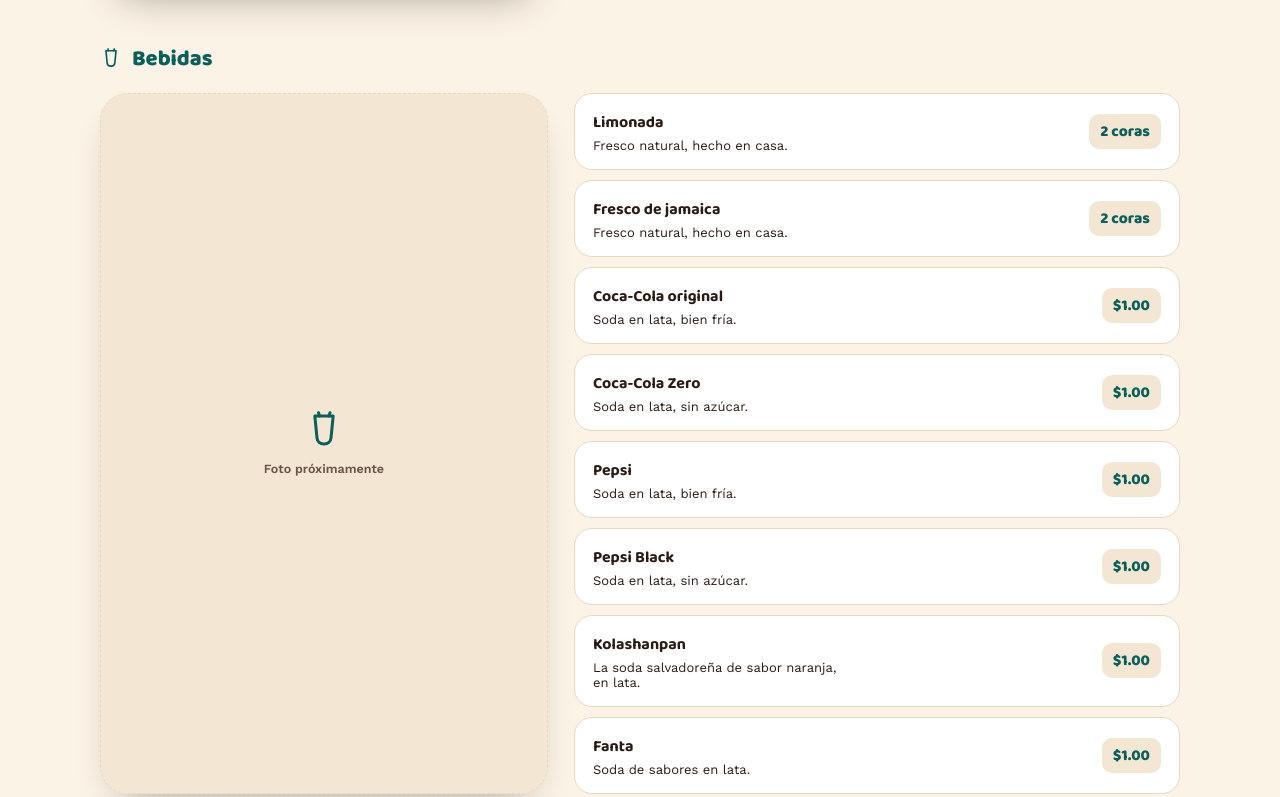
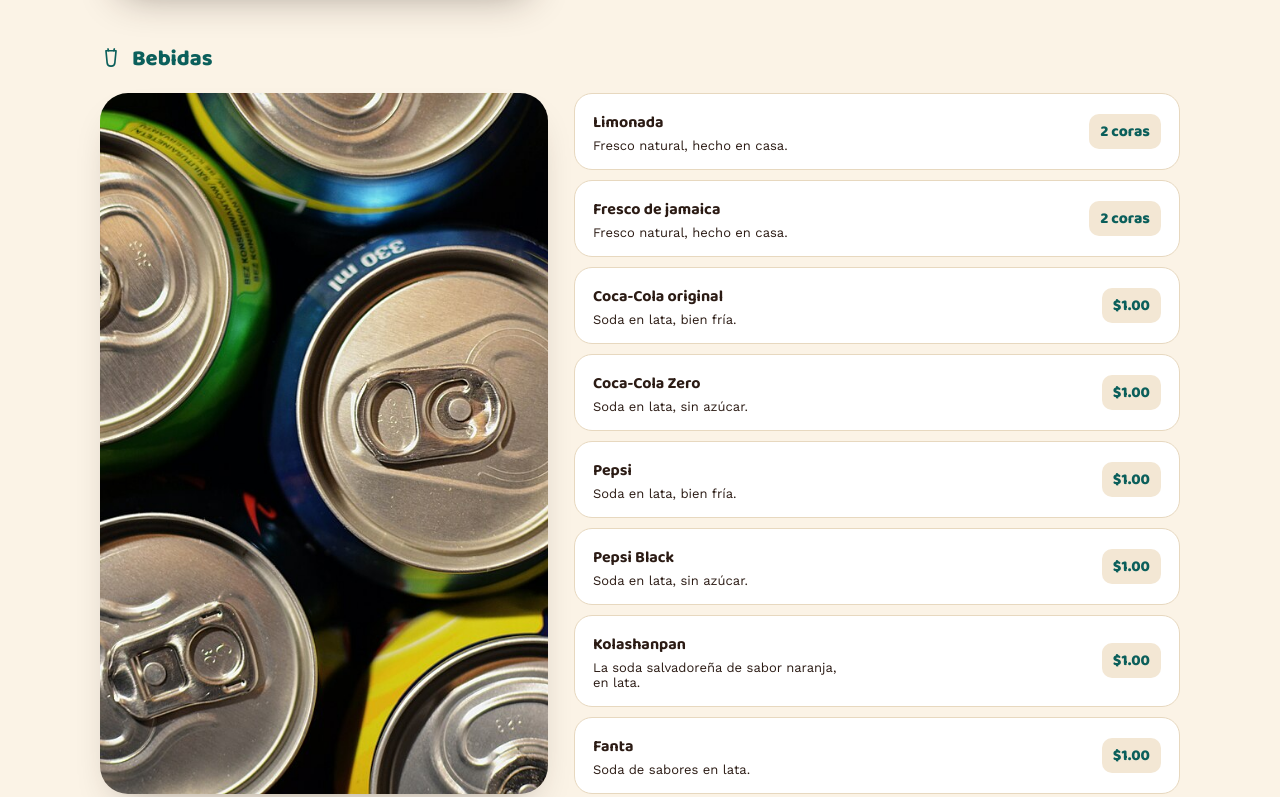
Before and after one commit to hbonilla6/lacasita, a plain HTML site: page index.html in a window 1280 px wide. Shown: the part 2906-3703 px from the top of the page. Drawn offline with nearby package versions, Linux system fonts and the light colour scheme.

Commit message:
Add bebidas photo to menu section
Replaces the Bebidas placeholder block in `index.html` with an actual image and adds `img/bebidas.jpg` to the project. This updates the drinks panel to display a real photo (`alt="Sodas en lata"`) instead of the “Foto próximamente” message.

```diff
--- a/index.html
+++ b/index.html
@@ -339,7 +339,7 @@
       <div class="panel" id="panel-bebidas">
         <h3 class="cat-title"><svg class="ic" viewBox="0 0 24 24"><use href="#i-cup"/></svg>Bebidas</h3>
         <div class="menu-panel-body">
-          <div class="menu-photo no-photo"><svg class="ic" viewBox="0 0 24 24"><use href="#i-cup"/></svg><span>Foto próximamente</span></div>
+          <div class="menu-photo"><img src="img/bebidas.jpg" alt="Sodas en lata"></div>
           <div class="menu-list">
             <div class="item"><div><div class="name">Limonada</div><div class="desc">Fresco natural, hecho en casa.</div></div><div class="price">2 coras</div></div>
             <div class="item"><div><div class="name">Fresco de jamaica</div><div class="desc">Fresco natural, hecho en casa.</div></div><div class="price">2 coras</div></div>
```
Also changed, not shown: img/bebidas.jpg (added).
